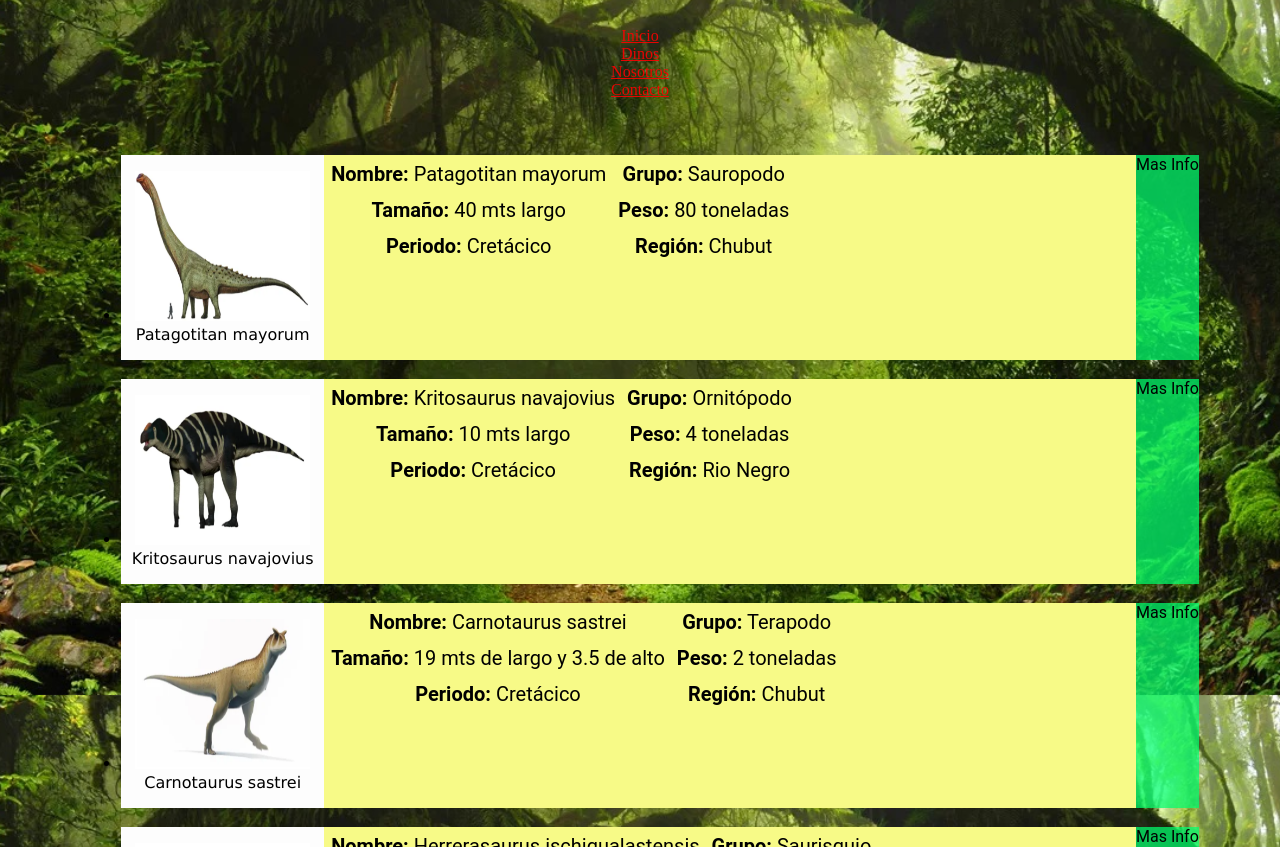
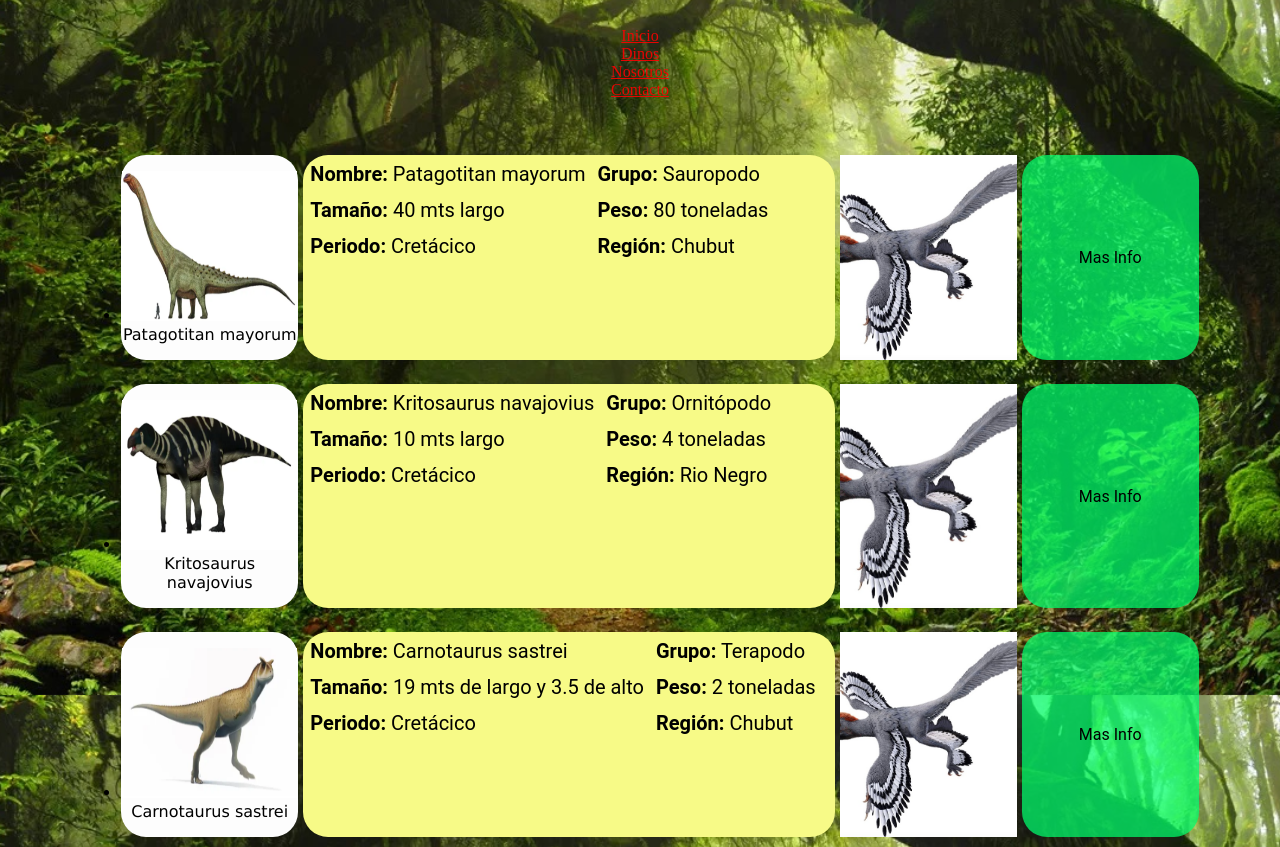
Before and after one commit to Carlitox1987/TP_Python, a plain HTML site: page Lista_dinosuarios/dino_list.html in a window 1280 px wide. Shown: the part 105-952 px from the top of the page. Drawn offline with Linux system fonts and the light colour scheme; a web font is replaced by a local one.

Commit message:
mini carrousel,estilos varios

```diff
--- a/Lista_dinosuarios/dino_list.html
+++ b/Lista_dinosuarios/dino_list.html
@@ -32,8 +32,8 @@
                     <div class="container">
                         <div class="item picture">
                             <p style="text-align: center">
-                        <img src="./media/images/Patagotitan_mayorum.png" alt="Patagotitan mayorum" height="150px"
-                            width="175px">
+                                <img src="./media/images/Patagotitan_mayorum.png" alt="Patagotitan mayorum"
+                                    height="150px" width="175px">
                                 <br>
                                 Patagotitan mayorum
                             </p>
@@ -55,19 +55,33 @@
                                 </tr>
                             </table>
                         </div>
+                        <div class="slider-container">
+                            <img class="slider-item" src="./media/images/argentinosaurus/1.jpg" />
+                            <img class="slider-item" src="./media/images/argentinosaurus/2.jpg" />
+                            <img class="slider-item" src="./media/images/argentinosaurus/3.jpg" />
+                            <img class="slider-item" src="./media/images/argentinosaurus/4.jpg" />
+                        </div>
                         <input type="checkbox" id="toggle1" class="checks_dino">
                         <label for="toggle1" class="checks_dino">Mas Info</label>
                         <div class="item_details">
                             <p>
-                        Encontrado en la región de Chubut, el Patagotitan mayorum es el mayor dinosaurio de la historia
+                                Encontrado en la región de Chubut, el Patagotitan mayorum es el mayor dinosaurio de la
+                                historia
                                 encontrado y el único que se conoce del género saurópodo titanosauriano. Este dinosaurio
-                        argentino vivió hace 101 millones de años, durante el período del Cretácico. Además de este
-                        hallazgo en 2014, el pasado 2021 se encontraron más de 100 huevos en Argentina que permitieron
-                        afirmar que estos animales convivían en manadas. También es, de entre todos los fósiles de
-                        dinosaurios encontrados, el más grande. Todavía se estudia si el Patagotitan mayorum llegó a
-                        alcanzar los 40 metros de largo, contando la cola, además de pesar unas 80 toneladas en total.
-                        Cabe destacar que se han llegado a encontrar 6 muestras distintas en la Patagonia Argentina de
-                        este dinosaurio, caracterizado por tener la cabeza más pequeña en comparación con el cuello y la
+                                argentino vivió hace 101 millones de años, durante el período del Cretácico. Además de
+                                este
+                                hallazgo en 2014, el pasado 2021 se encontraron más de 100 huevos en Argentina que
+                                permitieron
+                                afirmar que estos animales convivían en manadas. También es, de entre todos los fósiles
+                                de
+                                dinosaurios encontrados, el más grande. Todavía se estudia si el Patagotitan mayorum
+                                llegó a
+                                alcanzar los 40 metros de largo, contando la cola, además de pesar unas 80 toneladas en
+                                total.
+                                Cabe destacar que se han llegado a encontrar 6 muestras distintas en la Patagonia
+                                Argentina de
+                                este dinosaurio, caracterizado por tener la cabeza más pequeña en comparación con el
+                                cuello y la
                                 cola.
                             </p>
                         </div>
@@ -78,8 +92,8 @@
                     <div class="container">
                         <div class="item picture">
                             <p style="text-align: center">
-                        <img src="./media/images/Kritosaurus navajovius.png" alt="Kritosaurus navajovius" height="150px"
-                            width="175px">
+                                <img src="./media/images/Kritosaurus navajovius.png" alt="Kritosaurus navajovius"
+                                    height="150px" width="175px">
                                 <br>
                                 Kritosaurus navajovius
                             </p>
@@ -100,15 +114,26 @@
                                 </tr>
                             </table>
                         </div>
+                        <div class="slider-container">
+                            <img class="slider-item" src="./media/images/argentinosaurus/1.jpg" />
+                            <img class="slider-item" src="./media/images/argentinosaurus/2.jpg" />
+                            <img class="slider-item" src="./media/images/argentinosaurus/3.jpg" />
+                            <img class="slider-item" src="./media/images/argentinosaurus/4.jpg" />
+                        </div>
                         <input type="checkbox" id="toggle2" class="checks_dino">
                         <label for="toggle2" class="checks_dino">Mas Info</label>
                         <div class="item_details">
                             <p>
-                        Al igual que el Saltasaurus loricatus, este dinosaurio argentino es el único conocido dentro de
-                        su género extinto Kritosaurus. La traducción a su nombre es "reptil separado". Vivió hace
-                        aproximadamente unos 73 millones de años. Se trata de un dinosaurio de pico de pato incompleto
-                        hoy en día que era herbívoro. Una curiosidad de este dinosaurio es que podía caminar tanto en
-                        cuatro como en dos patas, además de que su cabeza era bastante pequeña con un bulto en la parte
+                                Al igual que el Saltasaurus loricatus, este dinosaurio argentino es el único conocido
+                                dentro de
+                                su género extinto Kritosaurus. La traducción a su nombre es "reptil separado". Vivió
+                                hace
+                                aproximadamente unos 73 millones de años. Se trata de un dinosaurio de pico de pato
+                                incompleto
+                                hoy en día que era herbívoro. Una curiosidad de este dinosaurio es que podía caminar
+                                tanto en
+                                cuatro como en dos patas, además de que su cabeza era bastante pequeña con un bulto en
+                                la parte
                                 superior que recuerda a una corona. Medía alrededor de 10 metros y podía pesar hasta 4
                                 toneladas.
                             </p>
@@ -120,8 +145,8 @@
                     <div class="container">
                         <div class="item picture">
                             <p style="text-align: center">
-                        <img src="./media/images/Carnotaurus sastrei.png" alt="Carnotaurus sastrei" height="150px"
-                            width="175px">
+                                <img src="./media/images/Carnotaurus sastrei.png" alt="Carnotaurus sastrei"
+                                    height="150px" width="175px">
                                 <br>
                                 Carnotaurus sastrei
                             </p>
@@ -142,11 +167,23 @@
                                 </tr>
                             </table>
                         </div>
+                        <div class="slider-container">
+                            <img class="slider-item" src="./media/images/argentinosaurus/1.jpg" />
+                            <img class="slider-item" src="./media/images/argentinosaurus/2.jpg" />
+                            <img class="slider-item" src="./media/images/argentinosaurus/3.jpg" />
+                            <img class="slider-item" src="./media/images/argentinosaurus/4.jpg" />
+                        </div>
                         <input type="checkbox" id="toggle3" class="checks_dino">
                         <label for="toggle3" class="checks_dino">Mas Info</label>
                         <div class="item_details">
                             <p>
-                        Traducido como el "toro carnívoro de Anselmo Sastre", el carnotauro es la única especie del género extinto Carnotaurus. Este dinosaurio carnívoro vivió hace 72 o 70 millones de años y, una de las características que más destacan de él son los dos cuernos que sobresalen de la parte superior de su cabeza, justo por encima de los ojos. Se trata de un dinosaurio argentino con complexión media/grande, ya que podía medir entre 8 y 9 metros de largo y 3,5 de alto. Su peso, por otro lado, era de entre 1.350 y 2.100 kilos. Por último, también llama la atención de él que sus brazos eran peculiarmente cortos.
+                                Traducido como el "toro carnívoro de Anselmo Sastre", el carnotauro es la única especie
+                                del género extinto Carnotaurus. Este dinosaurio carnívoro vivió hace 72 o 70 millones de
+                                años y, una de las características que más destacan de él son los dos cuernos que
+                                sobresalen de la parte superior de su cabeza, justo por encima de los ojos. Se trata de
+                                un dinosaurio argentino con complexión media/grande, ya que podía medir entre 8 y 9
+                                metros de largo y 3,5 de alto. Su peso, por otro lado, era de entre 1.350 y 2.100 kilos.
+                                Por último, también llama la atención de él que sus brazos eran peculiarmente cortos.
                             </p>
                         </div>
                     </div>
@@ -156,8 +193,8 @@
                     <div class="container">
                         <div class="item picture">
                             <p style="text-align: center">
-                        <img src="./media/images/Herrerasaurus ischigualastensis.png" alt="Herrerasaurus ischigualastensis" height="150px"
-                            width="175px">
+                                <img src="./media/images/Herrerasaurus ischigualastensis.png"
+                                    alt="Herrerasaurus ischigualastensis" height="150px" width="175px">
                                 <br>
                                 Herrerasaurus ischigualastensis
                             </p>
@@ -178,11 +215,23 @@
                                 </tr>
                             </table>
                         </div>
+                        <div class="slider-container">
+                            <img class="slider-item" src="./media/images/argentinosaurus/1.jpg" />
+                            <img class="slider-item" src="./media/images/argentinosaurus/2.jpg" />
+                            <img class="slider-item" src="./media/images/argentinosaurus/3.jpg" />
+                            <img class="slider-item" src="./media/images/argentinosaurus/4.jpg" />
+                        </div>
                         <input type="checkbox" id="toggle4" class="checks_dino">
                         <label for="toggle4" class="checks_dino">Mas Info</label>
                         <div class="item_details">
                             <p>
-                        La traducción literaria de su nombre significa "lagarto de herrera de Ischigualasto" y, al igual que los anteriores, es el único conocido dentro de su género extinto de Herrerasaurus. Este dinosaurio de Argentina vivió hace 231,4 millones de años aproximadamente. Se trata de uno de los dinosaurios argentinos más primitivos y carnívoros bípedos. Su cuerpo estaba formado por una larga cola y una cabeza sorprendentemente pequeña y, la reconstrucción de fósiles de este dinosaurio, se encuentra en el Museo Senckenberg de Historia Natural, en Berlín, Alemanía.
+                                La traducción literaria de su nombre significa "lagarto de herrera de Ischigualasto" y,
+                                al igual que los anteriores, es el único conocido dentro de su género extinto de
+                                Herrerasaurus. Este dinosaurio de Argentina vivió hace 231,4 millones de años
+                                aproximadamente. Se trata de uno de los dinosaurios argentinos más primitivos y
+                                carnívoros bípedos. Su cuerpo estaba formado por una larga cola y una cabeza
+                                sorprendentemente pequeña y, la reconstrucción de fósiles de este dinosaurio, se
+                                encuentra en el Museo Senckenberg de Historia Natural, en Berlín, Alemanía.
                             </p>
                         </div>
                     </div>
--- a/Lista_dinosuarios/dino_list_style.css
+++ b/Lista_dinosuarios/dino_list_style.css
@@ -2,39 +2,61 @@
     display: grid;
 
     grid-template-rows: 1fr auto;
-    grid-template-columns: 1fr 3fr 1fr;
+    grid-template-columns: 1fr 3fr 1fr 1fr;
+    grid-gap: 5px;
+    /* Distribuimos el contenido en cada fila */
+    grid-template-areas: "picture summary slider checks_dino" "item_details item_details item_details item_details"
+    ;
+}
+.slider-container {
+    grid-area: slider;
+    display: flex;
+    overflow-x: scroll;
 
-    /* Distribuimos el contenido en cada fila */
-    grid-template-areas: "picture summary summary checks_dino" "item_details item_details item_details item_details"
-    ;
+    /* Vamos a añadir esto 👇 */
+    scroll-snap-type: x mandatory;
+  }
 
-    /* separamos los items con gap */
-   /* gap: 1%;*/
+  .slider-container img {
+    flex: 0 0 100%;
+    width: 100%;
+    object-fit: cover;
 
-    /* Hacemos que el diseño ocupe casi el alto total del navegador */
-    /* height: 90vh; */
-}
+    /* Vamos a añadir esto 👇 */
+    scroll-snap-align: center;
+  }
 .checks_dino{
     grid-area: checks_dino;
+    border-radius: 25px;
+}
+label{
+    align-items: center;
+    display: grid;
 }
 .picture{
     grid-area: picture;
     background-color: rgb(253, 253, 253);
+    border-radius: 25px;
 }
 .summary{
     font-size: 20px;
     grid-area: summary;
     background-color: rgb(247, 250, 135);
+    border-radius: 25px;
 }
 .item_details{
     color:rgb(0, 0, 0);
     grid-area: item_details;
+    border-radius: 25px;
 }
 input[type=checkbox]{
     display: none;
 }
 input[type=checkbox] ~ label{
     background: rgba(0, 255, 110, 0.724);
+}
+input[type=checkbox] ~ label:hover{
+    font-weight:bold;
 }
 label ~ .item_details{
     background: rgb(0, 255, 110);
@@ -47,6 +69,15 @@ input[type=checkbox]:checked~label ~ .item_details{
 input[type=checkbox]~label{
     cursor: pointer;
 }
+td{
+    border-radius: 25px;
+    text-align: left;
+}
+td:hover {
+    background-color: rgb(216, 239, 11);
+   font-size: 21px;
+    cursor: pointer;
+  }
 
 Body {
     background: #e9ecf4;
```
Also changed, not shown: Lista_dinosuarios/media/images/Carnotosaurus/1.jpg (added), Lista_dinosuarios/media/images/Carnotosaurus/2.jpg (added), Lista_dinosuarios/media/images/Carnotosaurus/3.jpg (added), Lista_dinosuarios/media/images/Carnotosaurus/4.jpg (added), Lista_dinosuarios/media/images/Herrerasaurus/1.jpg (added), Lista_dinosuarios/media/images/Herrerasaurus/2.jpg (added), Lista_dinosuarios/media/images/Herrerasaurus/3.jpg (added), Lista_dinosuarios/media/images/Herrerasaurus/4.jpg (added), Lista_dinosuarios/media/images/argentinosaurus/1.jpg (added), Lista_dinosuarios/media/images/argentinosaurus/2.jpg (added), Lista_dinosuarios/media/images/argentinosaurus/3.jpg (added), Lista_dinosuarios/media/images/argentinosaurus/4.jpg (added), Lista_dinosuarios/media/images/kritosaurus/1.jpg (added), Lista_dinosuarios/media/images/kritosaurus/2.jpg (added), 2 more files. Lines whose indentation alone changed are shown as unchanged.
